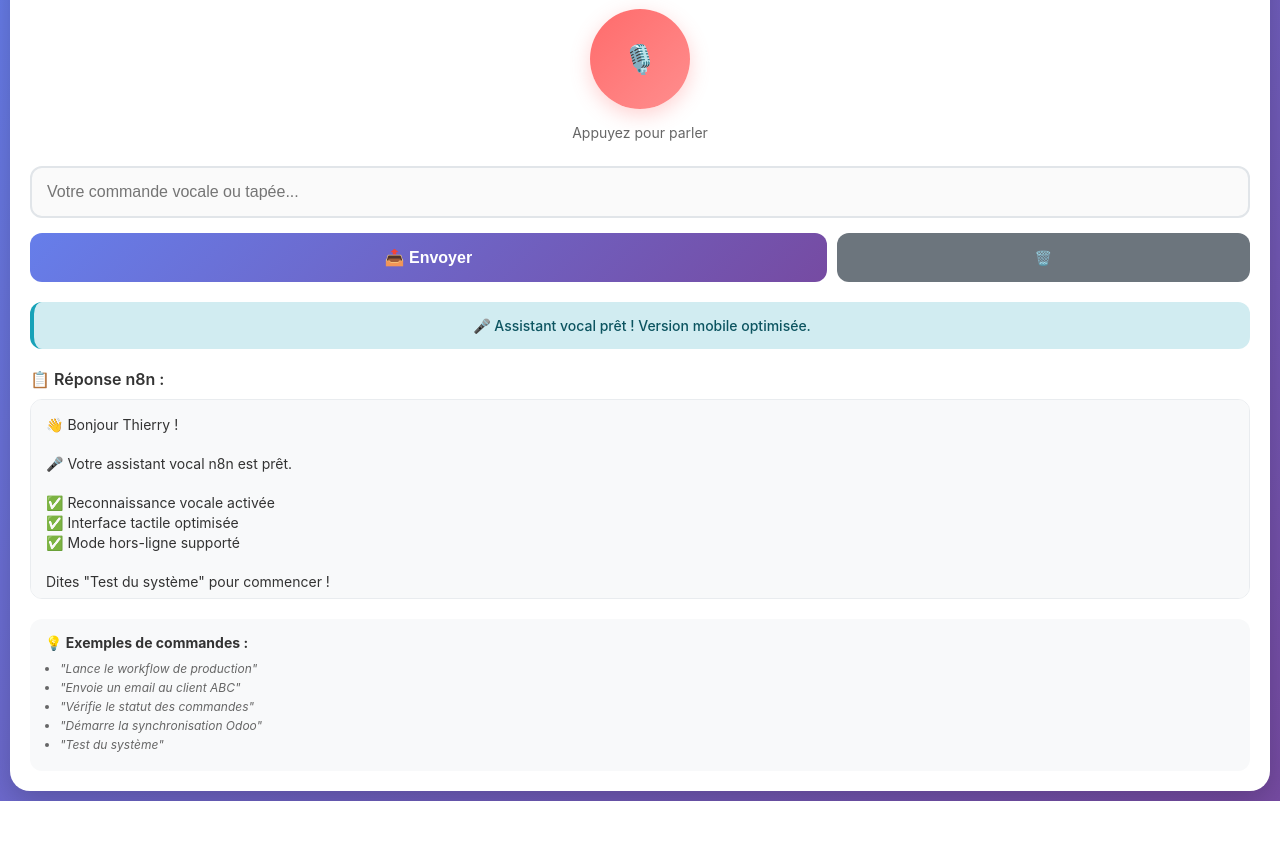
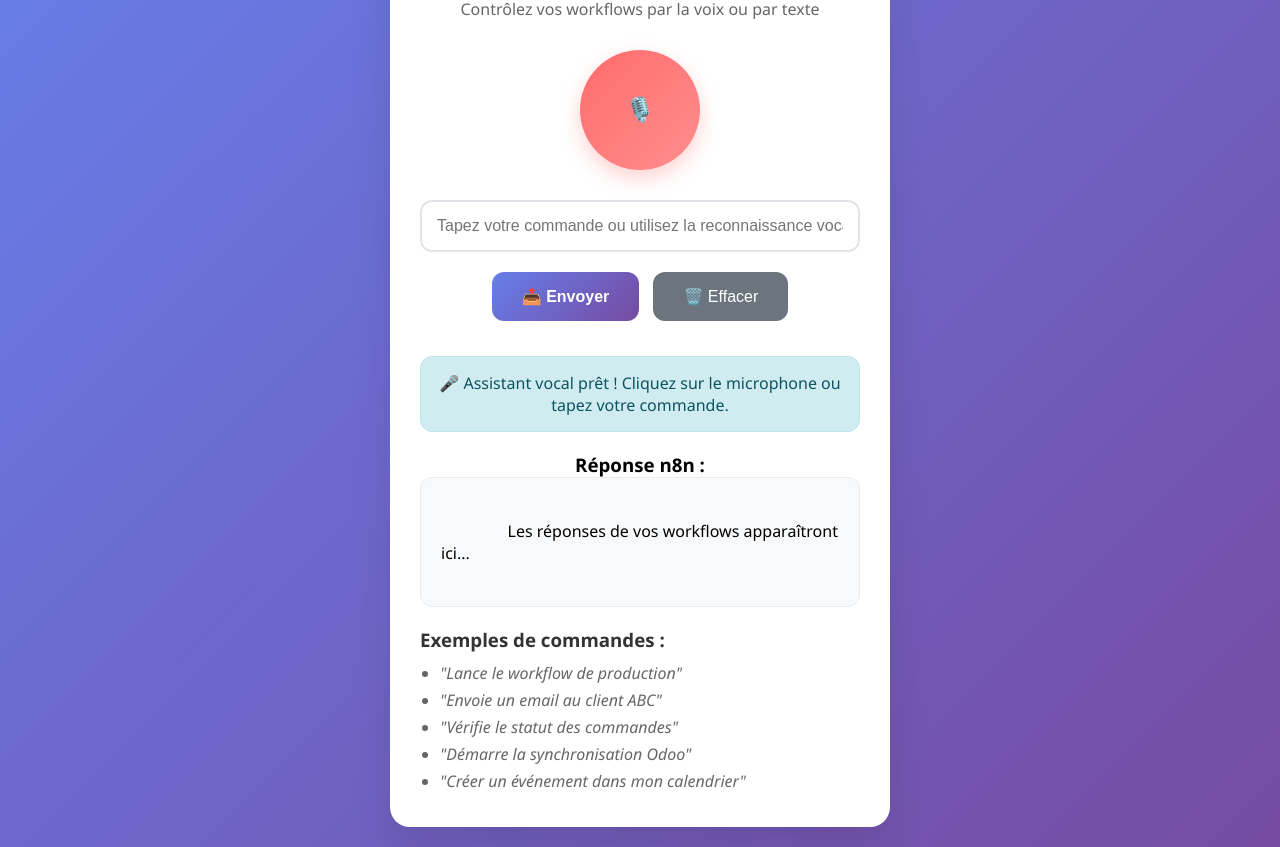
Before and after one commit to Thierryn8n40/assistant-vocal, a plain HTML site: page index.html in a window 1280 px wide. Shown: the part 100-947 px from the top of the page. Before the commit the page ends 901 px from the top, so only its background shows below. Drawn offline with Linux system fonts and the light colour scheme.

Commit message:
Add files via upload

```diff
--- a/index.html
+++ b/index.html
@@ -3,7 +3,7 @@
 <head>
     <meta charset="UTF-8">
     <meta name="viewport" content="width=device-width, initial-scale=1.0">
-    <title>🎤 Assistant Vocal n8n - Thierry</title>
+    <title>Assistant Vocal n8n - Thierry</title>
     <style>
         * {
             margin: 0;
@@ -12,66 +12,60 @@
         }
 
         body {
-            font-family: -apple-system, BlinkMacSystemFont, 'Segoe UI', Roboto, sans-serif;
+            font-family: 'Segoe UI', Tahoma, Geneva, Verdana, sans-serif;
             background: linear-gradient(135deg, #667eea 0%, #764ba2 100%);
             min-height: 100vh;
-            padding: 10px;
-            color: #333;
+            display: flex;
+            align-items: center;
+            justify-content: center;
+            padding: 20px;
         }
 
         .container {
             background: white;
             border-radius: 20px;
-            padding: 20px;
-            box-shadow: 0 10px 30px rgba(0,0,0,0.2);
-            max-width: 100%;
-            margin: 0 auto;
+            padding: 30px;
+            box-shadow: 0 20px 40px rgba(0,0,0,0.1);
+            max-width: 500px;
+            width: 100%;
+            text-align: center;
         }
 
         .header {
-            text-align: center;
-            margin-bottom: 25px;
+            margin-bottom: 30px;
         }
 
         .header h1 {
-            font-size: 24px;
-            margin-bottom: 8px;
-            background: linear-gradient(135deg, #667eea, #764ba2);
-            -webkit-background-clip: text;
-            -webkit-text-fill-color: transparent;
-            background-clip: text;
+            color: #333;
+            font-size: 28px;
+            margin-bottom: 10px;
         }
 
         .header p {
             color: #666;
-            font-size: 14px;
-        }
-
-        .voice-section {
-            text-align: center;
-            margin: 25px 0;
+            font-size: 16px;
         }
 
         .voice-button {
-            width: 100px;
-            height: 100px;
+            width: 120px;
+            height: 120px;
             border-radius: 50%;
             border: none;
             background: linear-gradient(135deg, #ff6b6b, #ff8e8e);
             color: white;
-            font-size: 28px;
+            font-size: 24px;
             cursor: pointer;
-            margin: 0 auto 15px;
+            margin: 20px auto;
             display: flex;
             align-items: center;
             justify-content: center;
             transition: all 0.3s ease;
-            box-shadow: 0 6px 20px rgba(255, 107, 107, 0.3);
-            touch-action: manipulation;
+            box-shadow: 0 8px 20px rgba(255, 107, 107, 0.3);
         }
 
-        .voice-button:active {
-            transform: scale(0.95);
+        .voice-button:hover {
+            transform: scale(1.05);
+            box-shadow: 0 12px 30px rgba(255, 107, 107, 0.4);
         }
 
         .voice-button.listening {
@@ -81,18 +75,12 @@
 
         @keyframes pulse {
             0% { transform: scale(1); }
-            50% { transform: scale(1.05); }
+            50% { transform: scale(1.1); }
             100% { transform: scale(1); }
         }
 
-        .voice-status {
-            font-size: 14px;
-            color: #666;
-            margin-bottom: 10px;
-        }
-
         .input-section {
-            margin: 20px 0;
+            margin: 30px 0;
         }
 
         .command-input {
@@ -102,141 +90,108 @@
             border-radius: 12px;
             font-size: 16px;
             margin-bottom: 15px;
-            background: #fafafa;
+            transition: border-color 0.3s ease;
         }
 
         .command-input:focus {
             outline: none;
             border-color: #667eea;
-            background: white;
-        }
-
-        .button-group {
-            display: flex;
-            gap: 10px;
-            flex-wrap: wrap;
         }
 
         .send-button {
-            flex: 2;
             background: linear-gradient(135deg, #667eea, #764ba2);
             color: white;
             border: none;
-            padding: 15px;
+            padding: 15px 30px;
             border-radius: 12px;
             font-size: 16px;
             font-weight: 600;
             cursor: pointer;
             transition: all 0.3s ease;
-            touch-action: manipulation;
+            margin: 5px;
         }
 
-        .send-button:active {
-            transform: scale(0.98);
+        .send-button:hover {
+            transform: translateY(-2px);
+            box-shadow: 0 8px 20px rgba(102, 126, 234, 0.3);
         }
 
         .clear-button {
-            flex: 1;
             background: #6c757d;
             color: white;
             border: none;
-            padding: 15px;
+            padding: 15px 30px;
             border-radius: 12px;
-            font-size: 14px;
+            font-size: 16px;
             cursor: pointer;
-            touch-action: manipulation;
+            transition: all 0.3s ease;
+            margin: 5px;
+        }
+
+        .clear-button:hover {
+            background: #5a6268;
         }
 
         .status {
-            margin: 20px 0;
+            margin-top: 20px;
             padding: 15px;
             border-radius: 12px;
             font-weight: 500;
-            text-align: center;
-            font-size: 14px;
+            min-height: 50px;
+            display: flex;
+            align-items: center;
+            justify-content: center;
         }
 
         .status.success {
             background: #d4edda;
             color: #155724;
-            border-left: 4px solid #28a745;
+            border: 1px solid #c3e6cb;
         }
 
         .status.error {
             background: #f8d7da;
             color: #721c24;
-            border-left: 4px solid #dc3545;
+            border: 1px solid #f5c6cb;
         }
 
         .status.info {
             background: #d1ecf1;
             color: #0c5460;
-            border-left: 4px solid #17a2b8;
+            border: 1px solid #bee5eb;
         }
 
         .status.listening {
             background: #fff3cd;
             color: #856404;
-            border-left: 4px solid #ffc107;
+            border: 1px solid #ffeaa7;
         }
 
         .response-section {
             margin-top: 20px;
         }
 
-        .response-header {
-            font-size: 16px;
-            font-weight: 600;
-            margin-bottom: 10px;
-            color: #333;
-        }
-
         .response-content {
             background: #f8f9fa;
             border: 1px solid #e9ecef;
             border-radius: 12px;
-            padding: 15px;
-            min-height: 80px;
-            max-height: 200px;
+            padding: 20px;
+            text-align: left;
+            white-space: pre-wrap;
+            min-height: 100px;
+            max-height: 300px;
             overflow-y: auto;
-            font-size: 14px;
-            line-height: 1.4;
-            white-space: pre-wrap;
-        }
-
-        .examples {
-            margin-top: 20px;
-            background: #f8f9fa;
-            padding: 15px;
-            border-radius: 12px;
-        }
-
-        .examples h3 {
-            font-size: 14px;
-            margin-bottom: 10px;
-            color: #333;
-        }
-
-        .examples ul {
-            font-size: 12px;
-            color: #666;
-            padding-left: 15px;
-        }
-
-        .examples li {
-            margin-bottom: 4px;
-            font-style: italic;
         }
 
         .loading {
             display: inline-block;
-            width: 16px;
-            height: 16px;
+            width: 20px;
+            height: 20px;
             border: 2px solid #f3f3f3;
             border-top: 2px solid #667eea;
             border-radius: 50%;
             animation: spin 1s linear infinite;
-            margin-left: 8px;
+            margin-left: 10px;
         }
 
         @keyframes spin {
@@ -244,26 +199,41 @@
             100% { transform: rotate(360deg); }
         }
 
-        .offline-mode {
-            background: #fff3cd;
-            color: #856404;
-            padding: 10px;
-            border-radius: 8px;
-            font-size: 12px;
-            text-align: center;
-            margin-bottom: 15px;
-            border: 1px solid #ffeaa7;
+        .examples {
+            margin-top: 20px;
+            text-align: left;
         }
 
-        /* Optimisations tactiles */
-        button {
-            -webkit-tap-highlight-color: transparent;
+        .examples h3 {
+            color: #333;
+            margin-bottom: 10px;
         }
 
-        /* Animation d'envoi */
-        .sending {
-            opacity: 0.7;
-            pointer-events: none;
+        .examples ul {
+            color: #666;
+            padding-left: 20px;
+        }
+
+        .examples li {
+            margin-bottom: 5px;
+            font-style: italic;
+        }
+
+        @media (max-width: 600px) {
+            .container {
+                padding: 20px;
+                margin: 10px;
+            }
+
+            .header h1 {
+                font-size: 24px;
+            }
+
+            .voice-button {
+                width: 100px;
+                height: 100px;
+                font-size: 20px;
+            }
         }
     </style>
 </head>
@@ -271,93 +241,62 @@
     <div class="container">
         <div class="header">
             <h1>🎤 Assistant Vocal n8n</h1>
-            <p>Version mobile autoportante</p>
+            <p>Contrôlez vos workflows par la voix ou par texte</p>
         </div>
 
-        <div id="offlineNotice" class="offline-mode" style="display: none;">
-            📱 Mode hors-ligne - Les commandes seront envoyées quand la connexion sera rétablie
-        </div>
-
-        <div class="voice-section">
-            <button class="voice-button" id="voiceButton">
-                🎙️
-            </button>
-            <div class="voice-status" id="voiceStatus">
-                Appuyez pour parler
-            </div>
-        </div>
+        <button class="voice-button" id="voiceButton">
+            🎙️
+        </button>
 
         <div class="input-section">
             <input type="text" class="command-input" id="commandInput"
-                   placeholder="Votre commande vocale ou tapée..." />
-            <div class="button-group">
-                <button class="send-button" id="sendButton">
-                    📤 Envoyer
-                </button>
-                <button class="clear-button" id="clearButton">
-                    🗑️
-                </button>
+                   placeholder="Tapez votre commande ou utilisez la reconnaissance vocale..." />
+            <div>
+                <button class="send-button" id="sendButton">📤 Envoyer</button>
+                <button class="clear-button" id="clearButton">🗑️ Effacer</button>
             </div>
         </div>
 
         <div class="status" id="status">
-            🎤 Appuyez sur le microphone ou tapez votre commande
+            Prêt à recevoir vos commandes vocales ou textuelles
         </div>
 
         <div class="response-section">
-            <div class="response-header">📋 Réponse n8n :</div>
+            <h3>Réponse n8n :</h3>
             <div class="response-content" id="responseContent">
-                Vos réponses de workflows apparaîtront ici...
+                Les réponses de vos workflows apparaîtront ici...
             </div>
         </div>
 
         <div class="examples">
-            <h3>💡 Exemples de commandes :</h3>
+            <h3>Exemples de commandes :</h3>
             <ul>
                 <li>"Lance le workflow de production"</li>
                 <li>"Envoie un email au client ABC"</li>
                 <li>"Vérifie le statut des commandes"</li>
                 <li>"Démarre la synchronisation Odoo"</li>
-                <li>"Test du système"</li>
+                <li>"Créer un événement dans mon calendrier"</li>
             </ul>
         </div>
     </div>
 
     <script>
-        // Configuration - MODIFIEZ L'URL SI NÉCESSAIRE
+        // Configuration
         const WEBHOOK_URL = 'http://n8nautomatisationtb.com:5678/webhook/claude-trigger';
 
         // Éléments DOM
         const voiceButton = document.getElementById('voiceButton');
-        const voiceStatus = document.getElementById('voiceStatus');
         const commandInput = document.getElementById('commandInput');
         const sendButton = document.getElementById('sendButton');
         const clearButton = document.getElementById('clearButton');
         const status = document.getElementById('status');
         const responseContent = document.getElementById('responseContent');
-        const offlineNotice = document.getElementById('offlineNotice');
 
-        // Variables
+        // Variables pour la reconnaissance vocale
         let recognition = null;
         let isListening = false;
-        let pendingCommands = [];
 
-        // Détection hors-ligne
-        function updateOnlineStatus() {
-            if (navigator.onLine) {
-                offlineNotice.style.display = 'none';
-                // Envoyer les commandes en attente
-                if (pendingCommands.length > 0) {
-                    updateStatus('📡 Reconnexion détectée, envoi des commandes en attente...', 'info');
-                    pendingCommands.forEach(cmd => sendCommandToWebhook(cmd));
-                    pendingCommands = [];
-                }
-            } else {
-                offlineNotice.style.display = 'block';
-            }
-        }
-
-        // Initialisation reconnaissance vocale
+        // Initialisation de la reconnaissance vocale
         function initSpeechRecognition() {
             if ('webkitSpeechRecognition' in window || 'SpeechRecognition' in window) {
                 const SpeechRecognition = window.SpeechRecognition || window.webkitSpeechRecognition;
@@ -371,24 +310,17 @@
                     isListening = true;
                     voiceButton.classList.add('listening');
                     voiceButton.innerHTML = '🔴';
-                    voiceStatus.textContent = '🎤 Écoute en cours...';
-                    updateStatus('🎤 Parlez maintenant !', 'listening');
+                    updateStatus('Écoute en cours... Parlez maintenant !', 'listening');
                 };
 
                 recognition.onresult = function(event) {
                     const transcript = event.results[0][0].transcript;
                     commandInput.value = transcript;
-                    voiceStatus.textContent = 'Commande reconnue !';
-                    updateStatus('✅ Commande reconnue : "' + transcript + '"', 'success');
-
-                    // Auto-envoi après reconnaissance vocale
-                    setTimeout(() => {
-                        sendCommand();
-                    }, 1000);
+                    updateStatus('Commande reconnue : "' + transcript + '"', 'success');
                 };
 
                 recognition.onerror = function(event) {
-                    updateStatus('❌ Erreur vocale : ' + event.error, 'error');
+                    updateStatus('Erreur de reconnaissance vocale : ' + event.error, 'error');
                     resetVoiceButton();
                 };
 
@@ -398,18 +330,17 @@
 
                 return true;
             } else {
+                updateStatus('Reconnaissance vocale non supportée par ce navigateur', 'error');
                 voiceButton.style.display = 'none';
-                voiceStatus.textContent = 'Reconnaissance vocale non supportée';
                 return false;
             }
         }
 
-        // Réinitialiser bouton vocal
+        // Réinitialiser le bouton vocal
         function resetVoiceButton() {
             isListening = false;
             voiceButton.classList.remove('listening');
             voiceButton.innerHTML = '🎙️';
-            voiceStatus.textContent = 'Appuyez pour parler';
         }
 
         // Mettre à jour le statut
@@ -418,8 +349,17 @@
             status.innerHTML = message;
         }
 
-        // Envoyer commande au webhook
-        async function sendCommandToWebhook(command) {
+        // Envoyer la commande au webhook
+        async function sendCommand() {
+            const command = commandInput.value.trim();
+
+            if (!command) {
+                updateStatus('Veuillez saisir une commande', 'error');
+                return;
+            }
+
+            updateStatus('Envoi de la commande...' + '<span class="loading"></span>', 'info');
+
             try {
                 const response = await fetch(WEBHOOK_URL, {
                     method: 'POST',
@@ -428,57 +368,27 @@
                     },
                     body: JSON.stringify({
                         message: command
-                    }),
-                    timeout: 10000
+                    })
                 });
 
                 if (response.ok) {
                     const result = await response.text();
                     updateStatus('✅ Commande exécutée avec succès !', 'success');
-                    responseContent.textContent = result || '✅ Commande traitée par n8n avec succès';
-
-                    // Vibration de succès sur mobile
-                    if ('vibrate' in navigator) {
-                        navigator.vibrate([100, 50, 100]);
-                    }
+                    responseContent.textContent = result || 'Commande traitée par n8n';
                 } else {
                     throw new Error(`Erreur HTTP: ${response.status}`);
                 }
             } catch (error) {
-                if (!navigator.onLine) {
-                    pendingCommands.push(command);
-                    updateStatus('📱 Commande mise en attente (hors-ligne)', 'info');
-                    responseContent.textContent = '📱 Commande sera envoyée dès la reconnexion';
-                } else {
-                    updateStatus('❌ Erreur: ' + error.message, 'error');
-                    responseContent.textContent = '❌ Impossible de joindre n8n - Vérifiez la connexion';
-                }
+                updateStatus('❌ Erreur lors de l\'envoi : ' + error.message, 'error');
+                responseContent.textContent = 'Erreur de communication avec n8n';
                 console.error('Erreur:', error);
             }
-        }
-
-        // Envoyer commande
-        async function sendCommand() {
-            const command = commandInput.value.trim();
-
-            if (!command) {
-                updateStatus('⚠️ Veuillez saisir une commande', 'error');
-                return;
-            }
-
-            // Animation d'envoi
-            sendButton.classList.add('sending');
-            updateStatus('📤 Envoi en cours...' + '<span class="loading"></span>', 'info');
-
-            await sendCommandToWebhook(command);
-
-            sendButton.classList.remove('sending');
         }
 
         // Event Listeners
         voiceButton.addEventListener('click', function() {
             if (!recognition) {
-                updateStatus('❌ Reconnaissance vocale indisponible', 'error');
+                updateStatus('Reconnaissance vocale non disponible', 'error');
                 return;
             }
 
@@ -493,8 +403,8 @@
 
         clearButton.addEventListener('click', function() {
             commandInput.value = '';
-            responseContent.textContent = 'Vos réponses de workflows apparaîtront ici...';
-            updateStatus('🎤 Prêt pour une nouvelle commande', 'info');
+            responseContent.textContent = 'Les réponses de vos workflows apparaîtront ici...';
+            updateStatus('Prêt à recevoir vos commandes vocales ou textuelles', 'info');
         });
 
         commandInput.addEventListener('keypress', function(e) {
@@ -503,18 +413,10 @@
             }
         });
 
-        // Gestion des changements de connexion
-        window.addEventListener('online', updateOnlineStatus);
-        window.addEventListener('offline', updateOnlineStatus);
-
         // Initialisation
         window.addEventListener('load', function() {
             initSpeechRecognition();
-            updateOnlineStatus();
-            updateStatus('🎤 Assistant vocal prêt ! Version mobile optimisée.', 'info');
-
-            // Message de bienvenue personnalisé
-            responseContent.textContent = '👋 Bonjour Thierry !\n\n🎤 Votre assistant vocal n8n est prêt.\n\n✅ Reconnaissance vocale activée\n✅ Interface tactile optimisée\n✅ Mode hors-ligne supporté\n\nDites "Test du système" pour commencer !';
+            updateStatus('🎤 Assistant vocal prêt ! Cliquez sur le microphone ou tapez votre commande.', 'info');
         });
     </script>
 </body>
```
